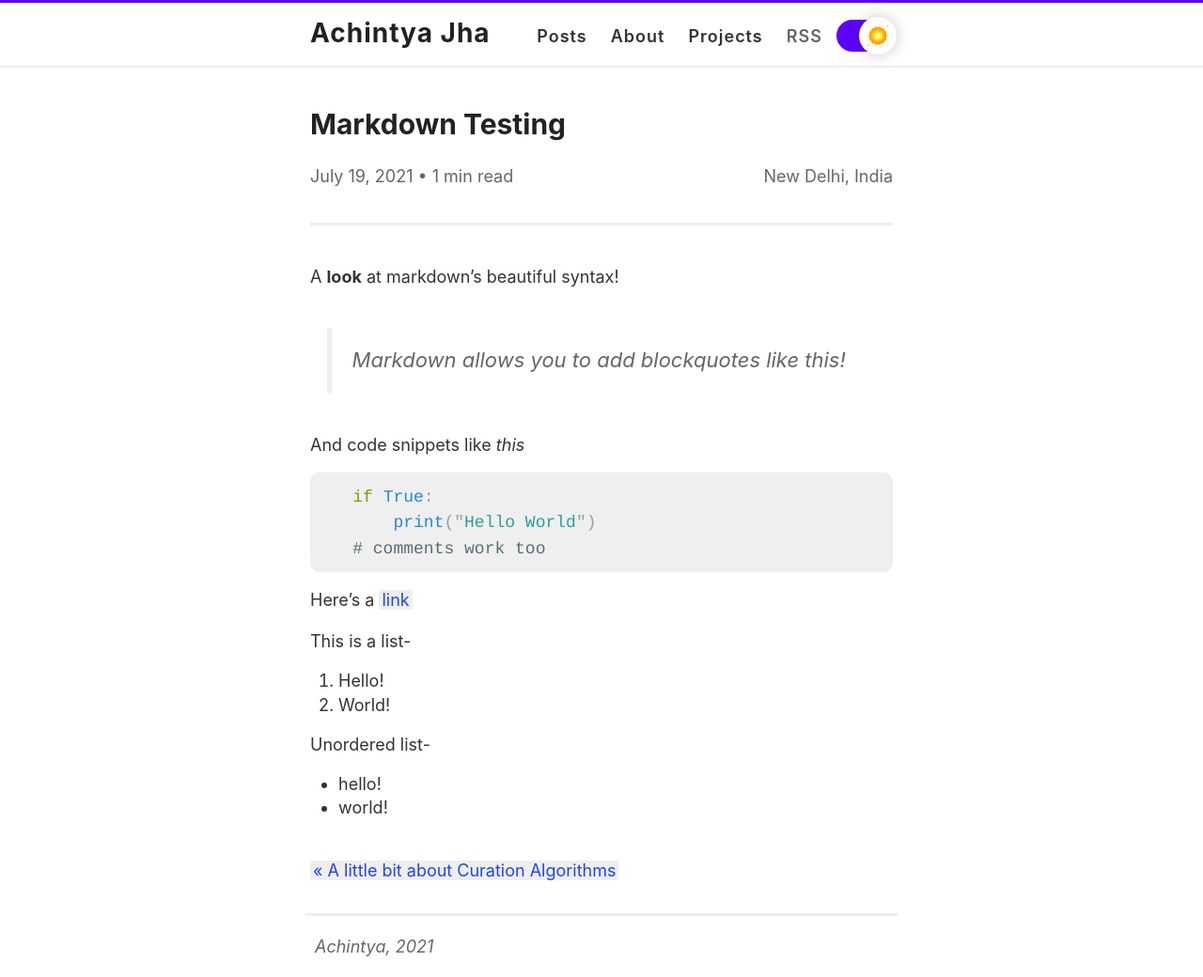
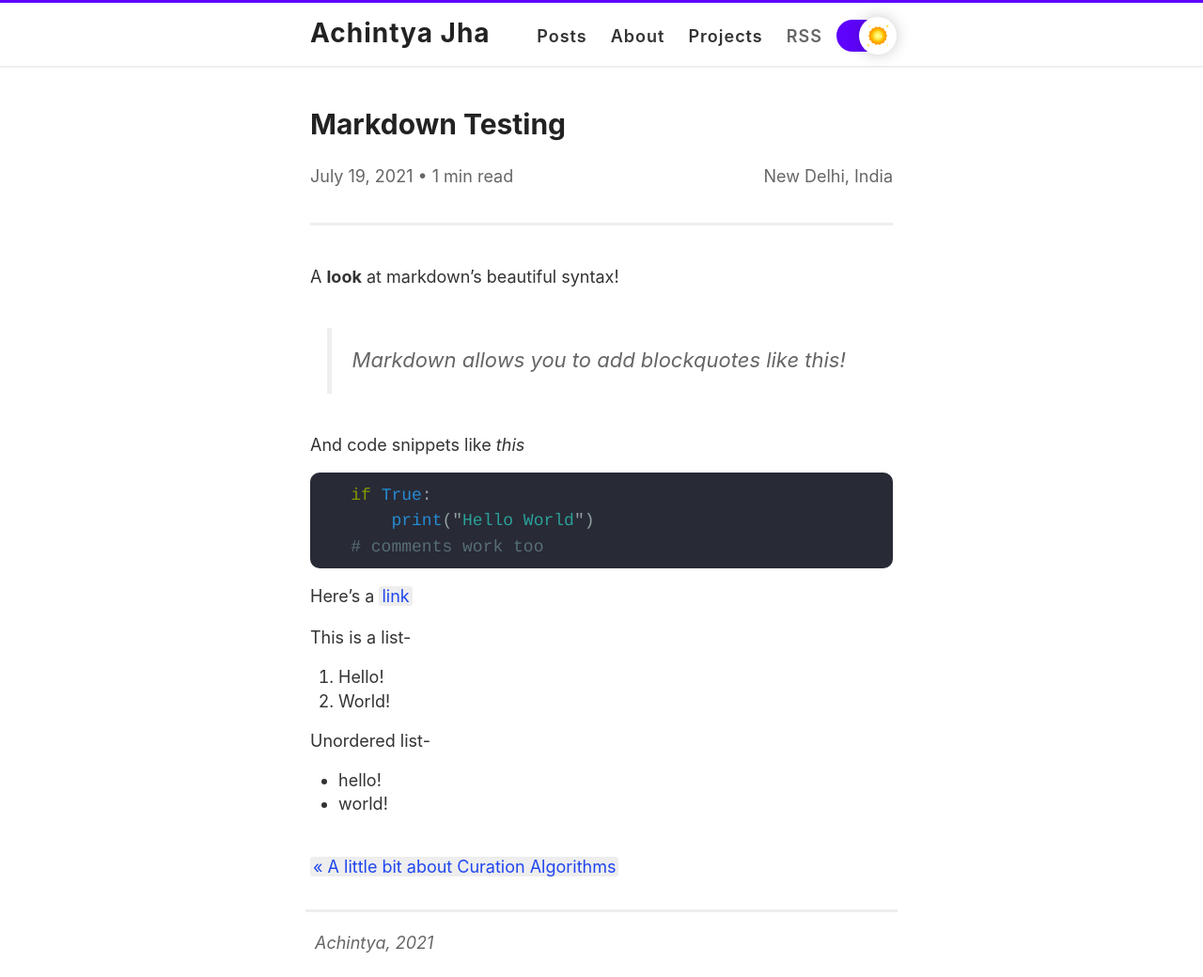
Before and after one commit to achntj/achintyajha.github.io, a Jekyll site: the page built from _posts/2021-7-19-markdown-syntax.md, in a window 1280 px wide. Shown: the whole page at 94% size. Built offline with Jekyll 4.4.1, drawn with Linux system fonts in a browser that asks for light colours.

Commit message:
dark mode

```diff
--- a/_sass/_highlights.scss
+++ b/_sass/_highlights.scss
@@ -1,5 +1,5 @@
 .highlight {
-  background-color: #efefef;
+  background-color: var(--color-code);
   /* padding: 7px 7px 7px 10px */
   /* border: 1px solid #ddd; */
   /* -moz-box-shadow: 3px 3px rgba(0, 0, 0, 0.1); */
@@ -7,7 +7,7 @@
   /* box-shadow: 3px 3px rgb(0 0 0 / 10%); */
   margin: 10px 0px 10px 0;
   overflow: scroll;
-  border: 1px solid #eee;
+  // border: 1px solid #eee;
   border-radius: 10px;
 }
 
--- a/_sass/_variables.scss
+++ b/_sass/_variables.scss
@@ -30,6 +30,7 @@ $white: #fff;
   --color-accent-secondary: #5e03fc;
   --color-selection: #000;
   --color-highlight: #eee;
+  --color-code: #282a36;
 }
 .theme-dark {
   --color-bg: #272b38;
@@ -40,6 +41,7 @@ $white: #fff;
   --color-accent-secondary: #ca6d56;
   --color-selection: #ca6d56;
   --color-highlight: #333;
+  --color-code: #efefef;
 }
 
 // Font stacks
```
